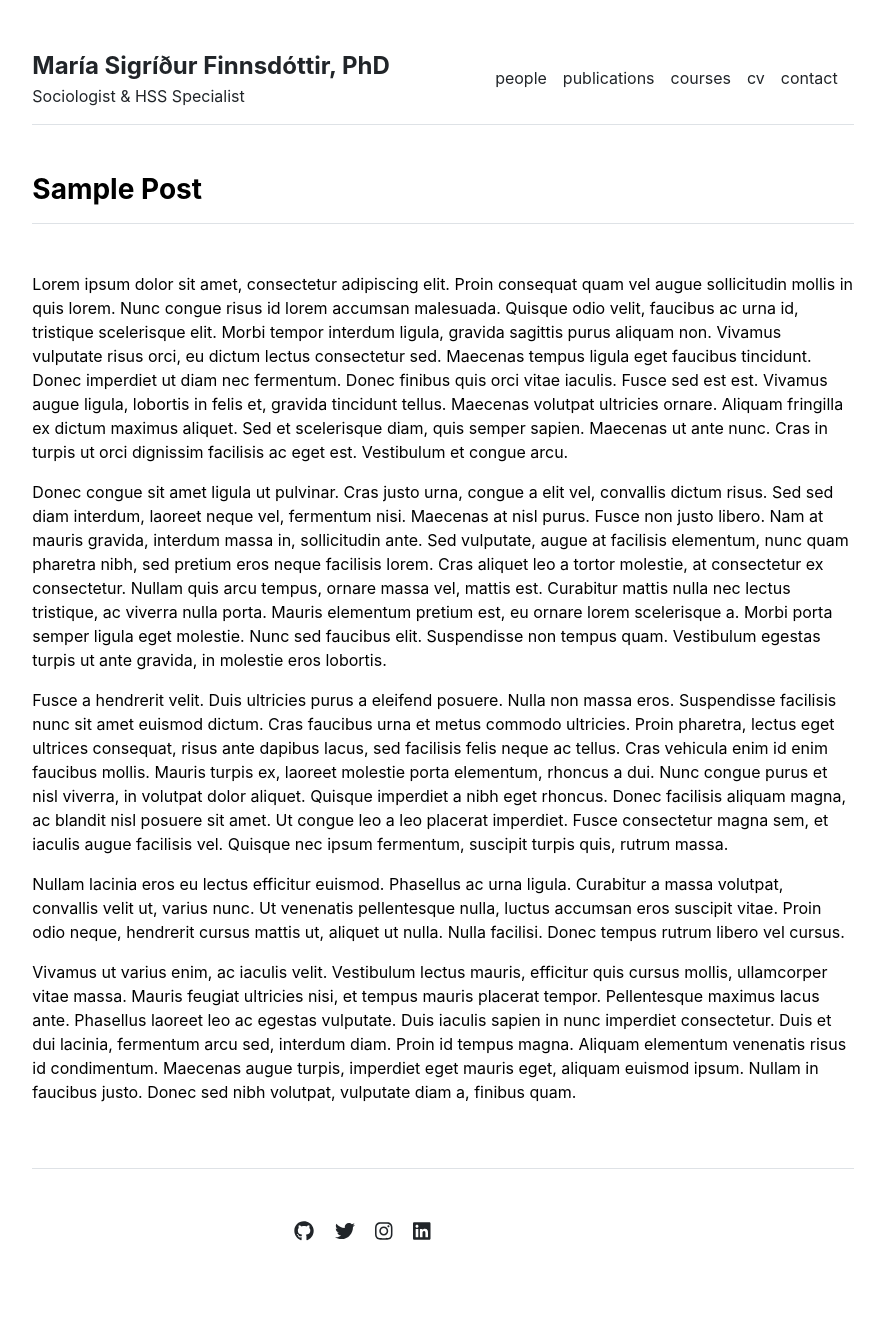
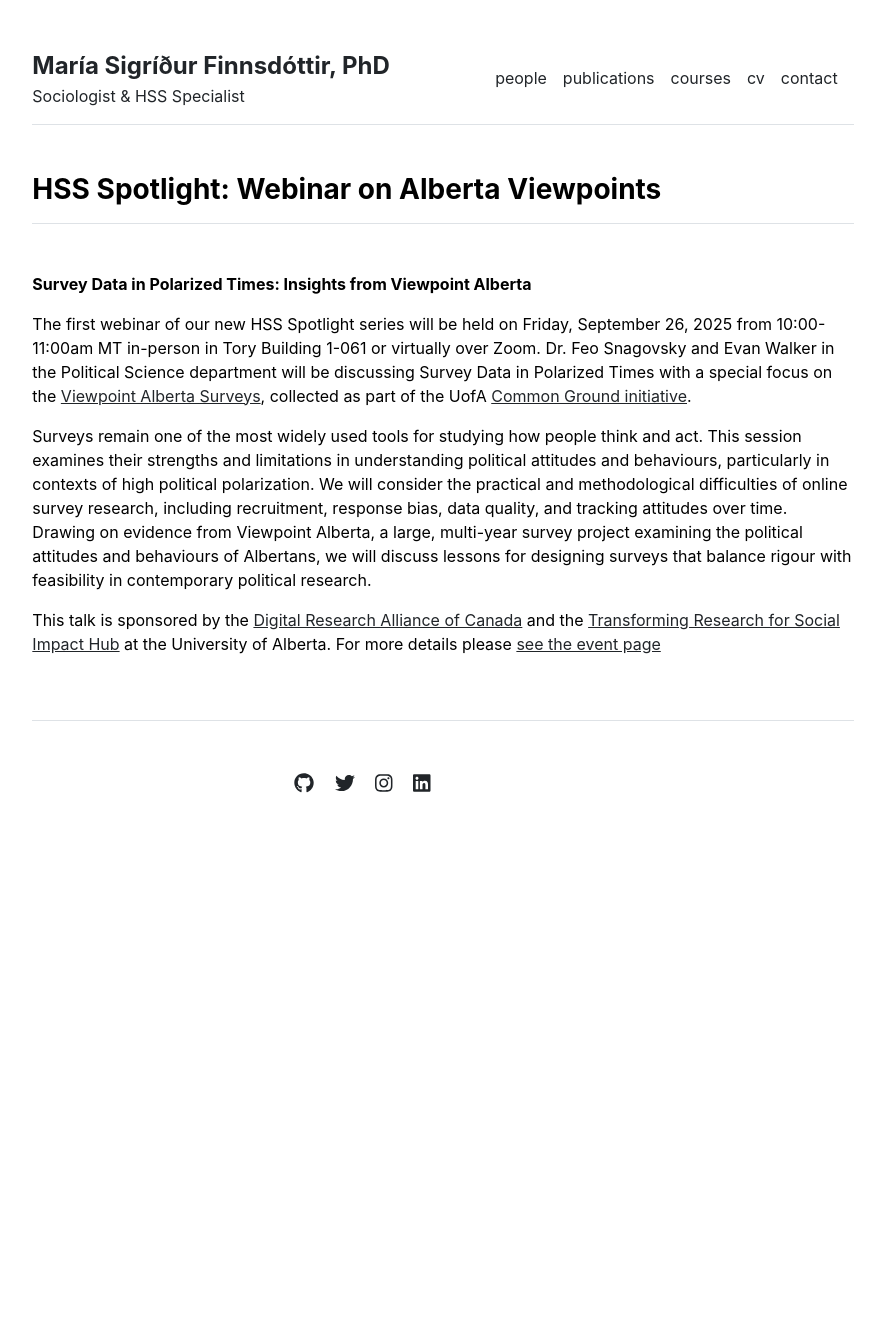
Before and after one commit to finnsdottir/finnsdottir.github.io, a Jekyll site: the page built from _posts/2020-01-01-sample-post.md, in a window 1280 px wide. Shown: the whole page, without its empty margins (197-1082 px from the left). Built offline with Jekyll 4.4.1, drawn with Linux system fonts in a browser that asks for light colours; after the commit the page ends 900 px from its top, so only the background shows below that.

Commit message:
making a new post about the hss spotlight

```diff
--- a/_posts/2020-01-01-sample-post.md
+++ b/_posts/2020-01-01-sample-post.md
@@ -1,14 +1,12 @@
 ---
 layout: post
-title: "Sample Post"
+title: "HSS Spotlight: Webinar on Alberta Viewpoints"
 ---
+<b>Survey Data in Polarized Times: Insights from Viewpoint Alberta</b>
 
-Lorem ipsum dolor sit amet, consectetur adipiscing elit. Proin consequat quam vel augue sollicitudin mollis in quis lorem. Nunc congue risus id lorem accumsan malesuada. Quisque odio velit, faucibus ac urna id, tristique scelerisque elit. Morbi tempor interdum ligula, gravida sagittis purus aliquam non. Vivamus vulputate risus orci, eu dictum lectus consectetur sed. Maecenas tempus ligula eget faucibus tincidunt. Donec imperdiet ut diam nec fermentum. Donec finibus quis orci vitae iaculis. Fusce sed est est. Vivamus augue ligula, lobortis in felis et, gravida tincidunt tellus. Maecenas volutpat ultricies ornare. Aliquam fringilla ex dictum maximus aliquet. Sed et scelerisque diam, quis semper sapien. Maecenas ut ante nunc. Cras in turpis ut orci dignissim facilisis ac eget est. Vestibulum et congue arcu.
+The first webinar of our new HSS Spotlight series will be held on Friday, September 26, 2025 from 10:00-11:00am MT in-person in Tory Building 1-061 or virtually over Zoom. Dr. Feo Snagovsky and Evan Walker in the Political Science department will be discussing Survey Data in Polarized Times with a special focus on the [Viewpoint Alberta Surveys](https://dataverse.harvard.edu/dataset.xhtml?persistentId=doi:10.7910/DVN/21XT24), collected as part of the UofA [Common Ground initiative](https://www.commongroundpolitics.ca/).
 
-Donec congue sit amet ligula ut pulvinar. Cras justo urna, congue a elit vel, convallis dictum risus. Sed sed diam interdum, laoreet neque vel, fermentum nisi. Maecenas at nisl purus. Fusce non justo libero. Nam at mauris gravida, interdum massa in, sollicitudin ante. Sed vulputate, augue at facilisis elementum, nunc quam pharetra nibh, sed pretium eros neque facilisis lorem. Cras aliquet leo a tortor molestie, at consectetur ex consectetur. Nullam quis arcu tempus, ornare massa vel, mattis est. Curabitur mattis nulla nec lectus tristique, ac viverra nulla porta. Mauris elementum pretium est, eu ornare lorem scelerisque a. Morbi porta semper ligula eget molestie. Nunc sed faucibus elit. Suspendisse non tempus quam. Vestibulum egestas turpis ut ante gravida, in molestie eros lobortis.
+Surveys remain one of the most widely used tools for studying how people think and act. This session examines their strengths and limitations in understanding political attitudes and behaviours, particularly in contexts of high political polarization. We will consider the practical and methodological difficulties of online survey research, including recruitment, response bias, data quality, and tracking attitudes over time. Drawing on evidence from Viewpoint Alberta, a large, multi-year survey project examining the political attitudes and behaviours of Albertans, we will discuss lessons for designing surveys that balance rigour with feasibility in contemporary political research.
 
-Fusce a hendrerit velit. Duis ultricies purus a eleifend posuere. Nulla non massa eros. Suspendisse facilisis nunc sit amet euismod dictum. Cras faucibus urna et metus commodo ultricies. Proin pharetra, lectus eget ultrices consequat, risus ante dapibus lacus, sed facilisis felis neque ac tellus. Cras vehicula enim id enim faucibus mollis. Mauris turpis ex, laoreet molestie porta elementum, rhoncus a dui. Nunc congue purus et nisl viverra, in volutpat dolor aliquet. Quisque imperdiet a nibh eget rhoncus. Donec facilisis aliquam magna, ac blandit nisl posuere sit amet. Ut congue leo a leo placerat imperdiet. Fusce consectetur magna sem, et iaculis augue facilisis vel. Quisque nec ipsum fermentum, suscipit turpis quis, rutrum massa.
-
-Nullam lacinia eros eu lectus efficitur euismod. Phasellus ac urna ligula. Curabitur a massa volutpat, convallis velit ut, varius nunc. Ut venenatis pellentesque nulla, luctus accumsan eros suscipit vitae. Proin odio neque, hendrerit cursus mattis ut, aliquet ut nulla. Nulla facilisi. Donec tempus rutrum libero vel cursus.
-
-Vivamus ut varius enim, ac iaculis velit. Vestibulum lectus mauris, efficitur quis cursus mollis, ullamcorper vitae massa. Mauris feugiat ultricies nisi, et tempus mauris placerat tempor. Pellentesque maximus lacus ante. Phasellus laoreet leo ac egestas vulputate. Duis iaculis sapien in nunc imperdiet consectetur. Duis et dui lacinia, fermentum arcu sed, interdum diam. Proin id tempus magna. Aliquam elementum venenatis risus id condimentum. Maecenas augue turpis, imperdiet eget mauris eget, aliquam euismod ipsum. Nullam in faucibus justo. Donec sed nibh volutpat, vulputate diam a, finibus quam.
+This talk is sponsored by the [Digital Research Alliance of Canada](https://www.alliancecan.ca/en) and the [Transforming Research for Social Impact Hub](https://www.ualberta.ca/en/social-sciences-humanities/initiatives/transforming-research-for-social-impact-hub/index.html) at the University of Alberta.
+For more details please [see the event page](https://explora.alliancecan.ca/events/survey-data-in-polarized-times-insights-from-viewpoint-alberta)
```
